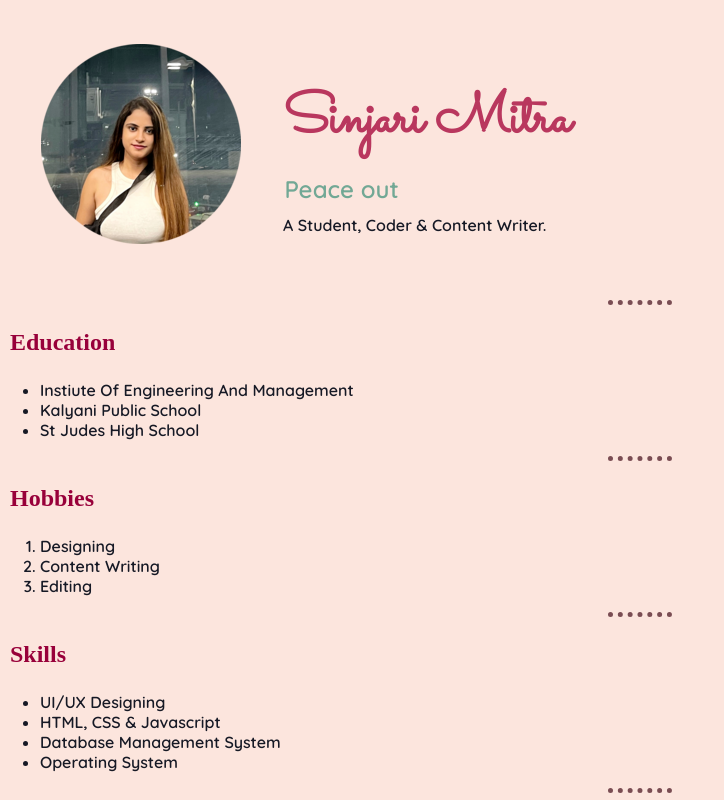
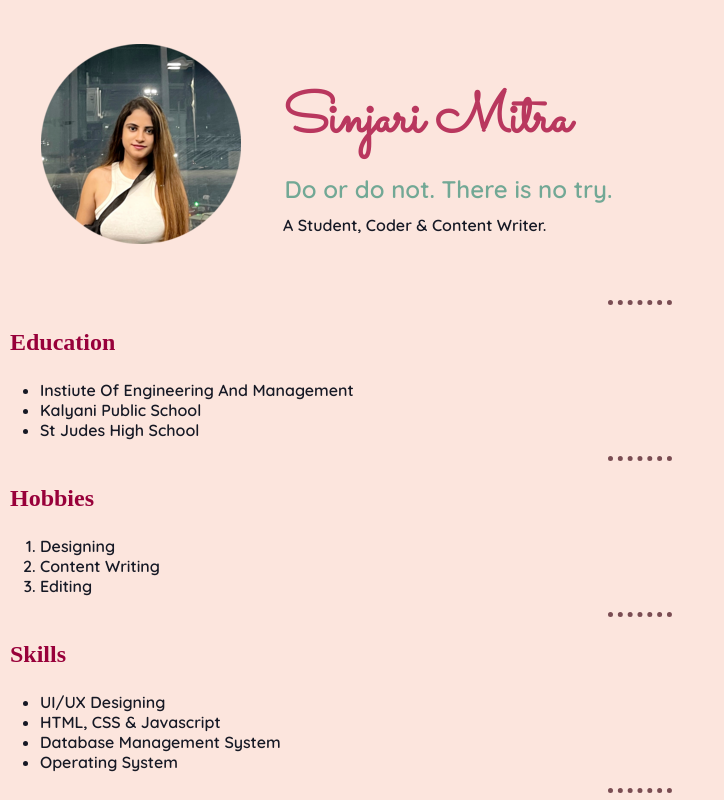
Before and after one commit to SinjariMitra/Resume, a plain HTML site: page index.html in a window 1280 px wide. Shown: the top 800 px of the page, without its empty margins (0-724 px from the left). Drawn offline with Linux system fonts and the light colour scheme.

Commit message:
Update index.html

```diff
--- a/index.html
+++ b/index.html
@@ -19,7 +19,7 @@
         </td>
         <td>
             <h1>Sinjari Mitra</h1>
-            <p class="quote"><strong>Peace out</strong></p>
+            <p class="quote"><strong>Do or do not. There is no try.</strong></p>
             <p><strong>A Student, Coder & Content Writer.</strong></p>
         </td>
     </table>
```
